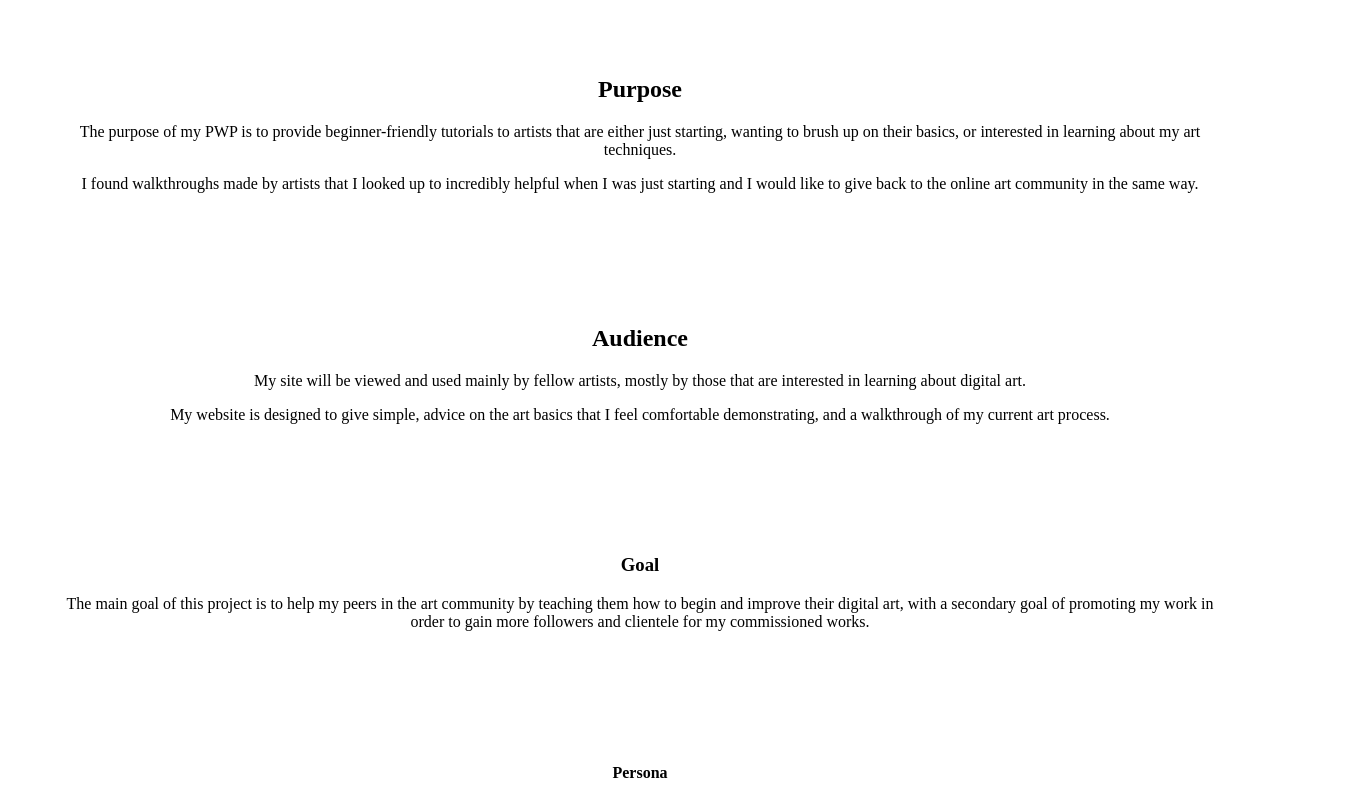
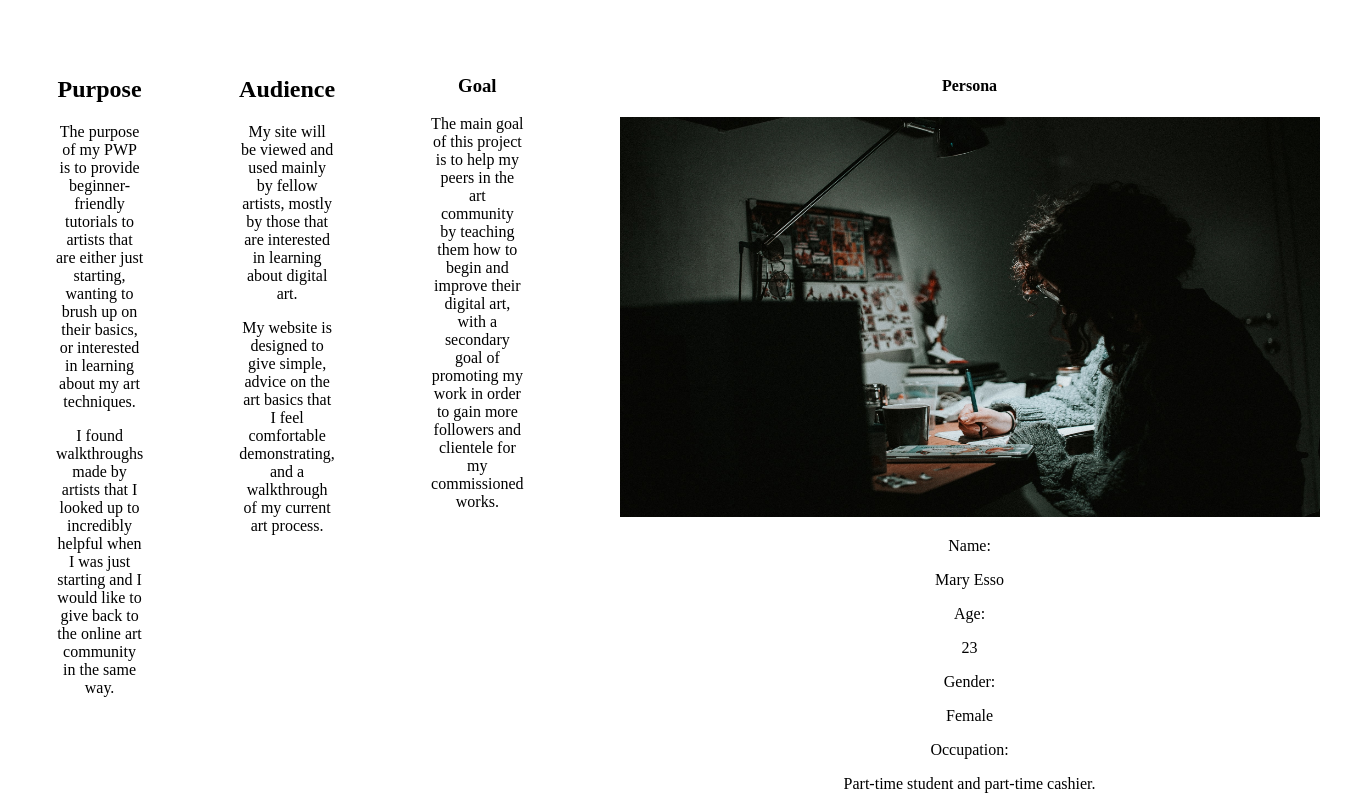
Before and after one commit to Amaez/am-art-site, a plain HTML site: page public_html/documentation/milestone-1.html in a window 1280 px wide. Shown: the top 800 px of the page, 1368 px wide, since content can reach past the window. Drawn offline with Linux system fonts and the light colour scheme.

Commit message:
cleaned up html indentation, working on adding flexboxes to css

```diff
--- a/public_html/documentation/Stylesheets/style.css
+++ b/public_html/documentation/Stylesheets/style.css
@@ -1,3 +1,7 @@
+.main-wrapper{
+    display: flex;
+}
+
 section{
     padding: 3em;
 }
@@ -18,6 +22,6 @@ div{
 }
 
 .persona-info img{
-    width: 500px;
-    height: 300px;
+    width: 700px;
+    height: 400px;
 }
--- a/public_html/documentation/milestone-1.html
+++ b/public_html/documentation/milestone-1.html
@@ -1,5 +1,6 @@
 <!DOCTYPE html>
 <html lang="en">
+
     <head>
             <meta charset="UTF-8">
 
@@ -8,15 +9,18 @@
             <link rel="stylesheet" href="Stylesheets/style.css" type="text/css">
 
     </head>
-
     <body>
-    <section><div>
+        <div class="main-wrapper">
+            <section>
+                <div>
                     <h1>Purpose</h1>
                     <p>The purpose of my PWP is to provide beginner-friendly tutorials to artists that are either just starting,
             wanting to brush up on their basics, or interested in learning about my art techniques.</p>
                     <p>I found walkthroughs made by artists that I looked up to incredibly helpful when I was just starting and I would like to give back to the online
             art community in the same way.</p>
-    </div></section>
+                </div>
+            </section>
+
 
                 <section>
                     <div>
@@ -35,8 +39,8 @@
                     </div>
                 </section>
 
-    <section class="persona-info">
-        <div>
+                <section>
+                    <div class="persona-info">
                         <h4>Persona</h4>
                             <img src="images/persona-PWP.jpeg" alt="a young woman with short curly hair draws at her desk">
                         <p>Name:</p>
@@ -66,6 +70,6 @@
                             and remembers better when she sees things laid out visually and can see the results of the steps that she is learning from.</p>
                     </div>
                 </section>
-
+            </div>
         </body>
 </html>
```
Lines whose indentation alone changed are shown as unchanged.
